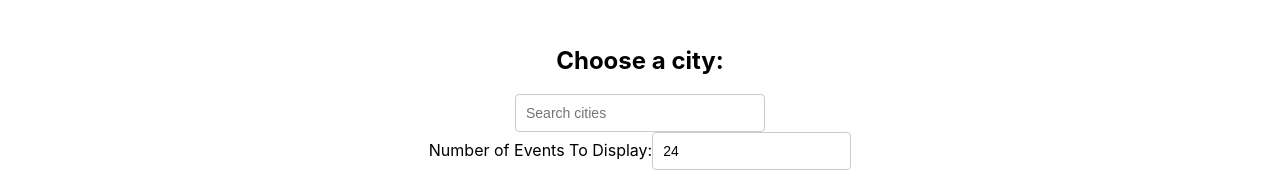
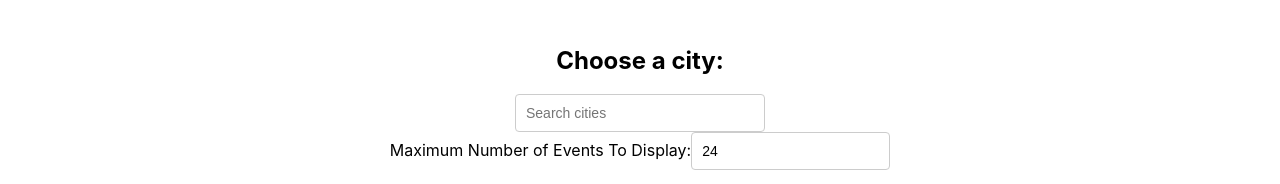
Before and after one commit to jonathan-sheets/meet-app, a React (Create React App) app: page / in a window 1280 px wide. Shown: the top 184 px of the page. Built offline with nearby package versions, Linux system fonts and the light colour scheme.

Commit message:
Made changes so new tab is opened when see details on Google calendar is clicked

```diff
--- a/src/Event.js
+++ b/src/Event.js
@@ -44,7 +44,12 @@ class Event extends Component {
         {showDetails && (
           <div className="expanded-details">
             <h3>About this event:</h3>
-            <a href={event.htmlLink}><button className="see-details">See details on Google Calendar</button></a>
+            <a href={event.htmlLink}
+               target='_blank'
+               rel='noreferrer'
+            >
+              <button className="see-details">See details on Google Calendar</button>
+            </a>
             <p>{event.description}</p>
           </div>
         )}
--- a/src/NumberOfEvents.js
+++ b/src/NumberOfEvents.js
@@ -16,7 +16,7 @@ class NumberOfEvents extends Component {
   render() {
     return (
       <div className="number-of-events">
-        <label className="number-of-events-label">Number of Events To Display:</label>
+        <label className="number-of-events-label">Maximum Number of Events To Display:</label>
           <input
             type="number"
             className="events-number"
```
Also changed, not shown: 1 other file (tests, documents, lock files or other folders).
